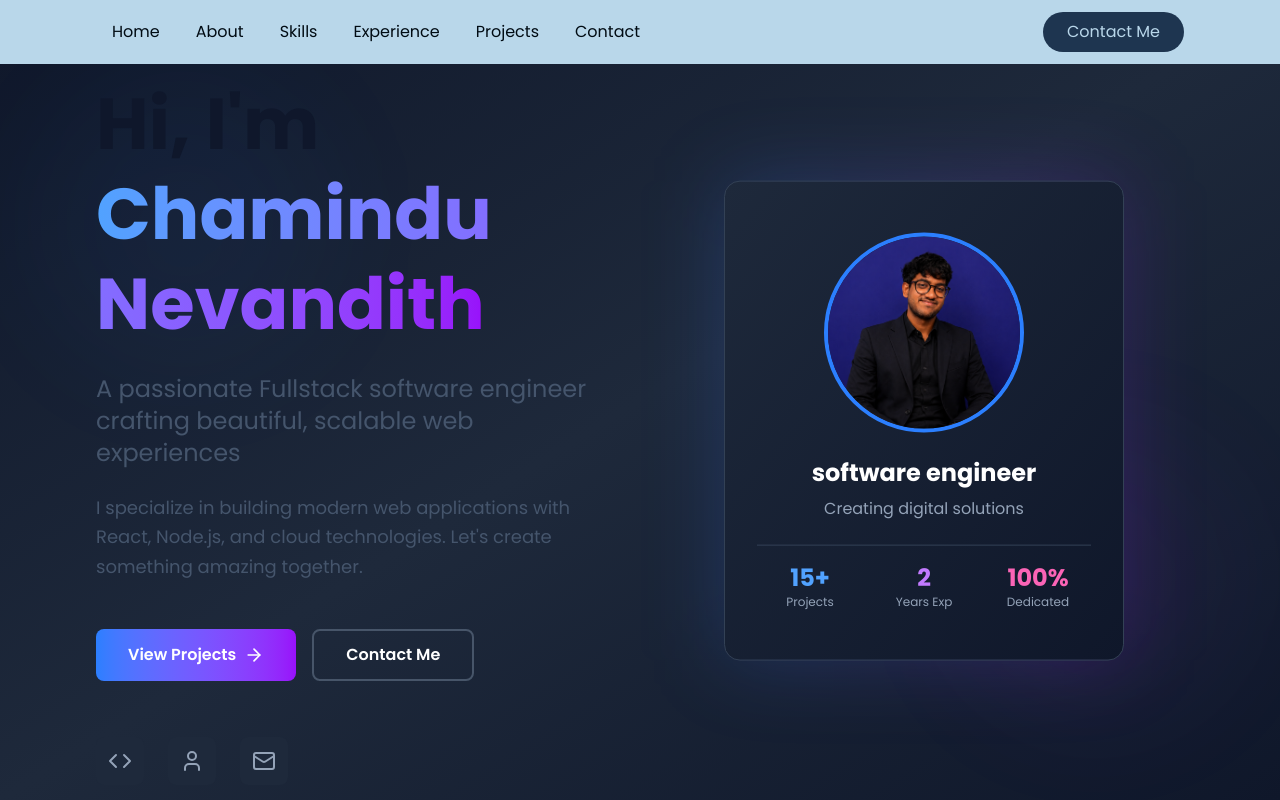
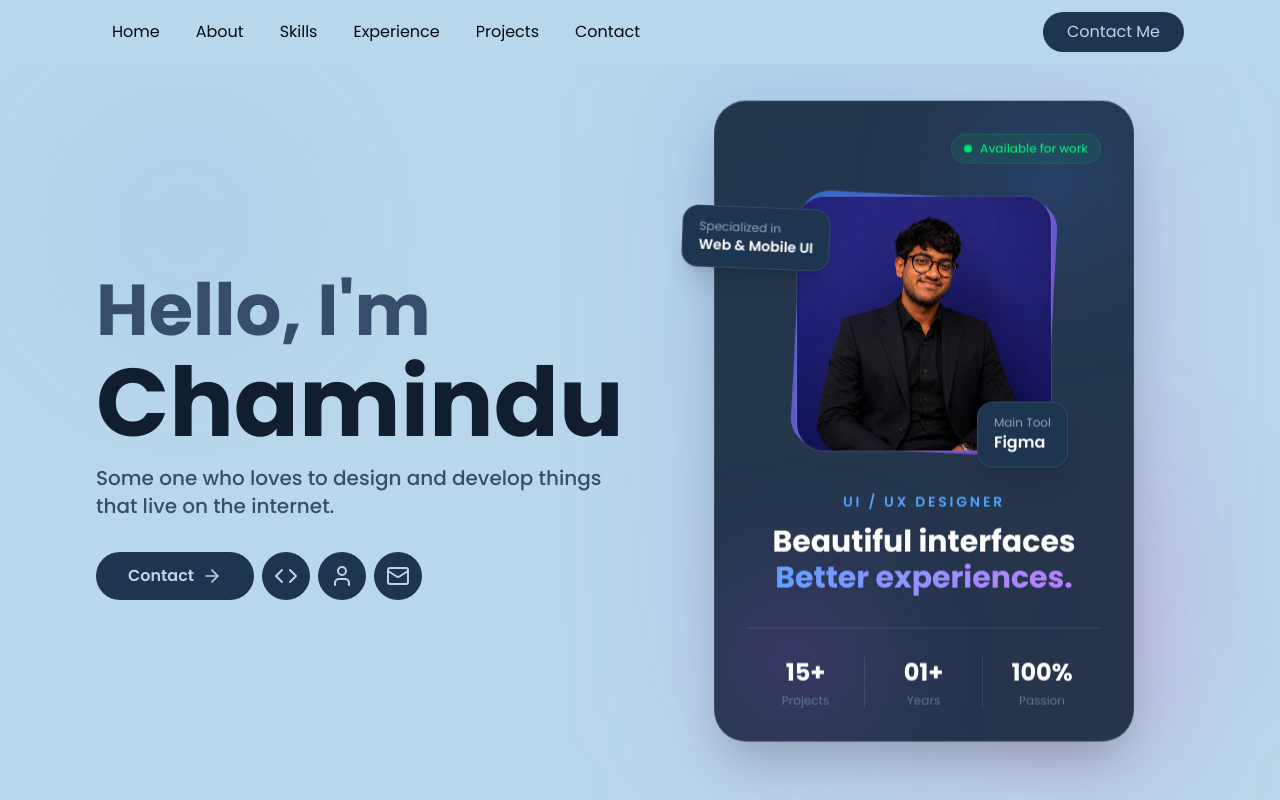
Before and after one commit to ChaminduNevandith/Design_Portfolio, a React (Vite) app: page / in a window 1280 px wide. Shown: the top 800 px of the page. Built offline with nearby package versions, Linux system fonts and the light colour scheme.

Commit message:
updatehero section

```diff
--- a/src/sections/Hero.jsx
+++ b/src/sections/Hero.jsx
@@ -40,13 +40,7 @@ const Hero = () => {
   return (
     <section
       id="home"
-      className="min-h-screen flex items-center justify-center relative overflow-hidden pt-16"
-      style={{
-        background: theme === 'dark'
-          ? 'linear-gradient(to bottom right, rgb(15, 23, 42), rgb(30, 41, 59), rgb(15, 23, 42))'
-          : 'linear-gradient(to bottom right, rgb(250, 250, 250), rgb(255, 255, 255), rgb(241, 245, 250))',
-        transition: 'background 300ms duration-300'
-      }}
+      className="min-h-screen bg-[#B9D7EA] flex items-center justify-center relative overflow-hidden pt-16"
     >
       {/* Animated background elements */}
       <div className="absolute inset-0 overflow-hidden">
@@ -62,62 +56,33 @@ const Hero = () => {
           className="grid grid-cols-1 md:grid-cols-2 gap-12 items-center"
         >
           {/* Left Content */}
-          <div className="space-y-6">
+          <div className="space-y-2">
             <motion.div variants={itemVariants}>
-              <h1 className="text-5xl md:text-7xl font-bold text-slate-900 dark:text-white leading-tight">
-                Hi, I'm <span className="bg-gradient-to-r from-blue-400 to-purple-600 bg-clip-text text-transparent">Chamindu Nevandith</span>
+              <h1 className="text-5xl md:text-7xl font-bold text-[#364e6b] leading-tight">
+                Hello, I'm <span className="text-5xl md:text-8xl text-[#111e2e]">Chamindu</span>
               </h1>
             </motion.div>
 
             <motion.div variants={itemVariants}>
-              <p className="text-xl md:text-2xl text-slate-600 dark:text-slate-400">
-                A passionate Fullstack software engineer crafting beautiful, scalable web experiences
+              <p className="text-xl font-medium md:text-xl text-[#364e6b] ">
+                Some one who loves to design and develop things that live on the internet.
               </p>
             </motion.div>
 
-            <motion.p variants={itemVariants} className="text-slate-600 dark:text-slate-400 text-lg leading-relaxed">
-              I specialize in building modern web applications with React, Node.js, and cloud technologies. Let's create something amazing together.
-            </motion.p>
-
-            {/* CTA Buttons */}
-            <motion.div variants={itemVariants} className="flex flex-col sm:flex-row gap-4 pt-6">
+            {/* Contact */}
+            <motion.div variants={itemVariants} className="flex flex-col sm:flex-row gap-2 pt-6">
               <a
-                href="#projects"
-                className="group px-8 py-3 bg-gradient-to-r from-blue-500 to-purple-600 text-white rounded-lg hover:shadow-lg hover:shadow-blue-500/50 transition-all duration-300 flex items-center justify-center gap-2 font-semibold"
+                href="#contact"
+                className="group px-8 py-3 bg-[#1e3550] text-[#B9D7EA] rounded-full flex items-center justify-center gap-2 font-semibold"
               >
-                View Projects
+                Contact
                 <ArrowRight size={20} className="group-hover:translate-x-1 transition-transform" />
               </a>
-              <a
-                href="#contact"
-                className="px-8 py-3 border-2 rounded-lg transition-all duration-300 font-semibold"
-                style={{
-                  color: theme === 'dark' ? 'white' : 'rgb(15, 23, 42)',
-                  borderColor: theme === 'dark' ? 'rgb(71, 85, 105)' : 'rgb(203, 213, 225)',
-                  backgroundColor: 'transparent'
-                }}
-                onMouseEnter={(e) => {
-                  e.currentTarget.style.backgroundColor = theme === 'dark' ? 'rgb(30, 41, 59)' : 'rgb(241, 245, 250)';
-                  e.currentTarget.style.borderColor = theme === 'dark' ? 'rgb(148, 163, 184)' : 'rgb(148, 163, 184)';
-                }}
-                onMouseLeave={(e) => {
-                  e.currentTarget.style.backgroundColor = 'transparent';
-                  e.currentTarget.style.borderColor = theme === 'dark' ? 'rgb(71, 85, 105)' : 'rgb(203, 213, 225)';
-                }}
-              >
-                Contact Me
-              </a>
-            </motion.div>
 
-            {/* Social Links */}
-            <motion.div variants={itemVariants} className="flex gap-6 pt-8">
               <a
                 href="https://github.com/ChaminduNevandith"
-                className="w-12 h-12 rounded-lg flex items-center justify-center transition-all duration-300 hover:scale-110"
-                style={{
-                  backgroundColor: theme === 'dark' ? 'rgb(30, 41, 59)' : 'rgb(226, 232, 240)',
-                  color: theme === 'dark' ? 'rgb(148, 163, 184)' : 'rgb(55, 65, 81)'
-                }}
+                className="w-12 h-12 rounded-full flex items-center justify-center transition-all duration-300 hover:scale-110 bg-[#1e3550] text-[#B9D7EA]"
+
                 onMouseEnter={(e) => {
                   e.currentTarget.style.backgroundColor = theme === 'dark' ? 'rgb(51, 65, 85)' : 'rgb(209, 213, 219)';
                   e.currentTarget.style.color = theme === 'dark' ? 'white' : 'rgb(15, 23, 42)';
@@ -131,11 +96,8 @@ const Hero = () => {
               </a>
               <a
                 href="https://www.linkedin.com/in/chamindu-nevandith-1691b9278/"
-                className="w-12 h-12 rounded-lg flex items-center justify-center transition-all duration-300 hover:scale-110"
-                style={{
-                  backgroundColor: theme === 'dark' ? 'rgb(30, 41, 59)' : 'rgb(226, 232, 240)',
-                  color: theme === 'dark' ? 'rgb(148, 163, 184)' : 'rgb(55, 65, 81)'
-                }}
+                className="w-12 h-12 rounded-full flex items-center justify-center transition-all duration-300 hover:scale-110 bg-[#1e3550] text-[#B9D7EA]"
+
                 onMouseEnter={(e) => {
                   e.currentTarget.style.backgroundColor = theme === 'dark' ? 'rgb(51, 65, 85)' : 'rgb(209, 213, 219)';
                   e.currentTarget.style.color = theme === 'dark' ? 'white' : 'rgb(15, 23, 42)';
@@ -149,11 +111,7 @@ const Hero = () => {
               </a>
               <a
                 href="mailto:cnewandith123@gmail.com"
-                className="w-12 h-12 rounded-lg flex items-center justify-center transition-all duration-300 hover:scale-110"
-                style={{
-                  backgroundColor: theme === 'dark' ? 'rgb(30, 41, 59)' : 'rgb(226, 232, 240)',
-                  color: theme === 'dark' ? 'rgb(148, 163, 184)' : 'rgb(55, 65, 81)'
-                }}
+                className="w-12 h-12 rounded-full flex items-center justify-center transition-all duration-300 hover:scale-110 bg-[#1e3550] text-[#B9D7EA]"
                 onMouseEnter={(e) => {
                   e.currentTarget.style.backgroundColor = theme === 'dark' ? 'rgb(51, 65, 85)' : 'rgb(209, 213, 219)';
                   e.currentTarget.style.color = theme === 'dark' ? 'white' : 'rgb(15, 23, 42)';
@@ -165,7 +123,9 @@ const Hero = () => {
               >
                 <Mail size={24} />
               </a>
+
             </motion.div>
+
           </div>
 
           {/* Right - Floating Card */}
@@ -174,49 +134,120 @@ const Hero = () => {
             animate="animate"
             className="hidden md:flex justify-center"
           >
-            <div className="relative">
-              {/* Glowing background */}
-              <div className="absolute inset-0 bg-gradient-to-r from-blue-500/20 to-purple-600/20 rounded-2xl blur-2xl"></div>
+            <div className="relative w-[420px]">
 
-              {/* Card */}
-              <div
-                className="relative rounded-2xl p-8 w-100 h-120 flex flex-col items-center justify-center space-y-6 border"
-                style={{
-                  background: theme === 'dark'
-                    ? 'linear-gradient(to bottom right, rgb(30, 41, 59), rgb(15, 23, 42))'
-                    : 'linear-gradient(to bottom right, rgb(241, 245, 250), rgb(226, 232, 240))',
-                  borderColor: theme === 'dark' ? 'rgb(51, 65, 85)' : 'rgb(203, 213, 225)',
-                  transition: 'all 300ms'
-                }}
-              >
-                <div className="w-50 h-50 rounded-full overflow-hidden border-4 border-blue-500 flex items-center justify-center">
-                  <img src={profileImg} alt="Profile" className="w-full h-full object-cover" />
-                </div>
+              {/* Background glow */}
+              <div className="absolute -inset-6 bg-gradient-to-br from-blue-500/20 via-purple-500/10 to-pink-500/20 blur-3xl rounded-[40px]" />
 
-                <div className="text-center">
-                  <h3 className="text-2xl font-bold mb-2" style={{ color: theme === 'dark' ? 'white' : 'rgb(15, 23, 42)' }}>software engineer</h3>
-                  <p style={{ color: theme === 'dark' ? 'rgb(148, 163, 184)' : 'rgb(71, 85, 105)' }}>Creating digital solutions</p>
-                </div>
+              {/* Main Card */}
+              <div className="relative overflow-hidden rounded-[32px] border border-white/10 bg-[#14263b]/90 backdrop-blur-xl shadow-2xl">
 
-                <div className="w-full pt-4" style={{ borderTopColor: theme === 'dark' ? 'rgb(51, 65, 85)' : 'rgb(203, 213, 225)', borderTopWidth: '1px' }}>
-                  <div className="grid grid-cols-3 gap-2 text-center">
-                    <div>
-                      <p className="text-2xl font-bold text-blue-400">15+</p>
-                      <p className="text-xs" style={{ color: theme === 'dark' ? 'rgb(148, 163, 184)' : 'rgb(71, 85, 105)' }}>Projects</p>
-                    </div>
-                    <div>
-                      <p className="text-2xl font-bold text-purple-400">2</p>
-                      <p className="text-xs" style={{ color: theme === 'dark' ? 'rgb(148, 163, 184)' : 'rgb(71, 85, 105)' }}>Years Exp</p>
-                    </div>
-                    <div>
-                      <p className="text-2xl font-bold text-pink-400">100%</p>
-                      <p className="text-xs" style={{ color: theme === 'dark' ? 'rgb(148, 163, 184)' : 'rgb(71, 85, 105)' }}>Dedicated</p>
+                {/* Decorative gradients */}
+                <div className="absolute top-0 right-0 w-40 h-40 bg-blue-500/20 blur-3xl rounded-full" />
+                <div className="absolute bottom-0 left-0 w-40 h-40 bg-purple-500/20 blur-3xl rounded-full" />
+
+                <div className="relative p-8">
+
+                  {/* Available Badge */}
+                  <div className="flex justify-end items-center mb-8">
+
+                    <div className="flex items-center gap-2 px-3 py-1.5 rounded-full bg-green-500/10 border border-green-500/20">
+                      <span className="w-2 h-2 rounded-full bg-green-400 animate-pulse" />
+                      <span className="text-xs font-medium text-green-400">
+                        Available for work
+                      </span>
                     </div>
                   </div>
+
+                  {/* Profile Image */}
+                  <div className="relative mx-auto w-64 h-64 mb-8">
+                    <div className="absolute inset-0 rounded-[28px] bg-gradient-to-br from-blue-500 to-purple-500 rotate-3 opacity-70" />
+
+                    <div className="relative w-full h-full rounded-[28px] overflow-hidden border border-white/10">
+                      <img
+                        src={profileImg}
+                        alt="UI/UX Designer"
+                        className="w-full h-full object-cover"
+                      />
+                    </div>
+
+                    {/* Floating Figma Badge */}
+                    <div className="absolute -bottom-4 -right-4 bg-[#1e3550] border border-white/10 shadow-xl rounded-2xl px-4 py-3">
+                      <p className="text-xs text-slate-400">Main Tool</p>
+                      <p className="font-semibold text-white">Figma</p>
+                    </div>
+                  </div>
+
+                  {/* Content */}
+                  <div className="text-center mt-10">
+                    <p className="text-sm font-semibold tracking-[0.2em] uppercase text-blue-400 mb-3">
+                      UI / UX Designer
+                    </p>
+
+                    <h3 className="text-3xl font-bold text-white mb-3">
+                      Beautiful interfaces
+                      <span className="block bg-gradient-to-r from-blue-400 to-purple-400 bg-clip-text text-transparent">
+                        Better experiences.
+                      </span>
+                    </h3>
+                  </div>
+
+                  {/* Stats */}
+                  <div className="grid grid-cols-3 mt-8 pt-7 border-t border-white/10">
+
+                    <div className="text-center border-r border-white/10">
+                      <p className="text-2xl font-bold text-white">
+                        15+
+                      </p>
+                      <p className="text-xs text-slate-500 mt-1">
+                        Projects
+                      </p>
+                    </div>
+
+                    <div className="text-center border-r border-white/10">
+                      <p className="text-2xl font-bold text-white">
+                        01+
+                      </p>
+                      <p className="text-xs text-slate-500 mt-1">
+                        Years
+                      </p>
+                    </div>
+
+                    <div className="text-center">
+                      <p className="text-2xl font-bold text-white">
+                        100%
+                      </p>
+                      <p className="text-xs text-slate-500 mt-1">
+                        Passion
+                      </p>
+                    </div>
+
+                  </div>
+
                 </div>
               </div>
-            </div>
-          </motion.div>
+
+              {/* Floating decorative element */}
+              <motion.div
+                animate={{
+                  y: [0, -10, 0],
+                  rotate: [0, 4, 0],
+                }}
+                transition={{
+                  duration: 4,
+                  repeat: Infinity,
+                  ease: "easeInOut",
+                }}
+                className="absolute -left-8 top-28 bg-[#1e3550] border border-white/10 rounded-2xl px-4 py-3 shadow-xl"
+              >
+                <p className="text-xs text-slate-400">Specialized in</p>
+                <p className="text-sm font-semibold text-white">
+                  Web & Mobile UI
+                </p>
+              </motion.div>
+
+  </div>
+</motion.div>
         </motion.div>
       </div>
     </section>
```
